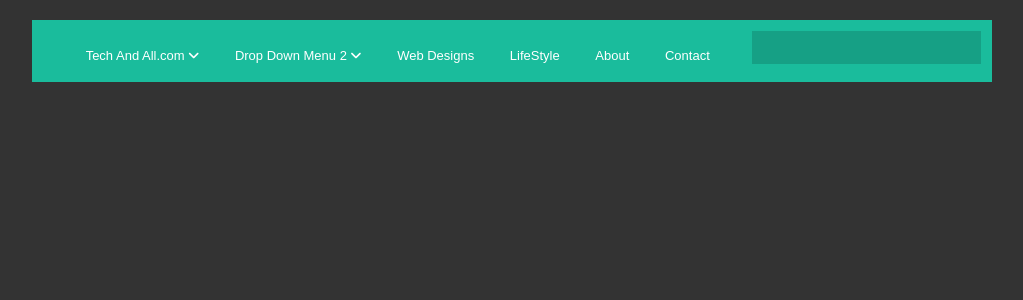
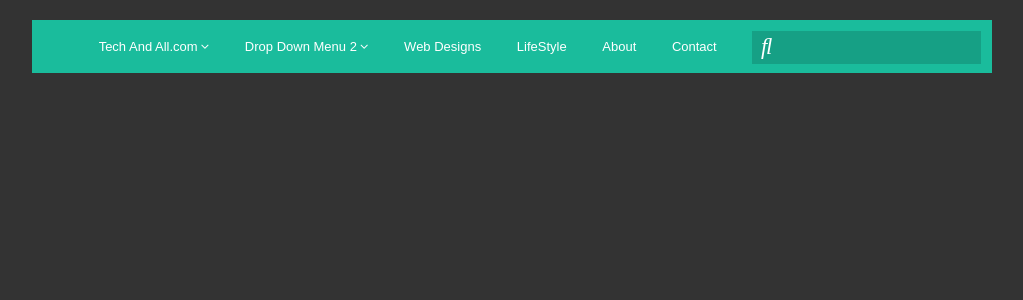
Before and after one commit to wildlouth93/wildlouth.github.io, a Jekyll site: the page nav_bar.html, which Jekyll copies as it is, in a window 1280 px wide. Shown: the top 300 px of the page, without its empty margins (128-1151 px from the left). Built offline with Jekyll 4.4.1, drawn with Linux system fonts in a browser that asks for light colours; nearby versions of some CDN libraries; library files that are not in the unit come from our copies.

Commit message:
Update nav_bar.html

```diff
--- a/nav_bar.html
+++ b/nav_bar.html
@@ -4,7 +4,7 @@
         <meta charset="utf-8" />
         <title>Tech And All.com - Flat Color CSS Drop Menu</title>
         <link rel="stylesheet" href="nav_bar.css"> <!-- Navigation CSS -->
-        <link href="font-awesome/css/font-awesome.min.css" rel="stylesheet" type="text/css">
+        <link href="font_perfect_font.css" rel="stylesheet" type="text/css">
     </head>
 
 <body bgcolor="#333333">
```
